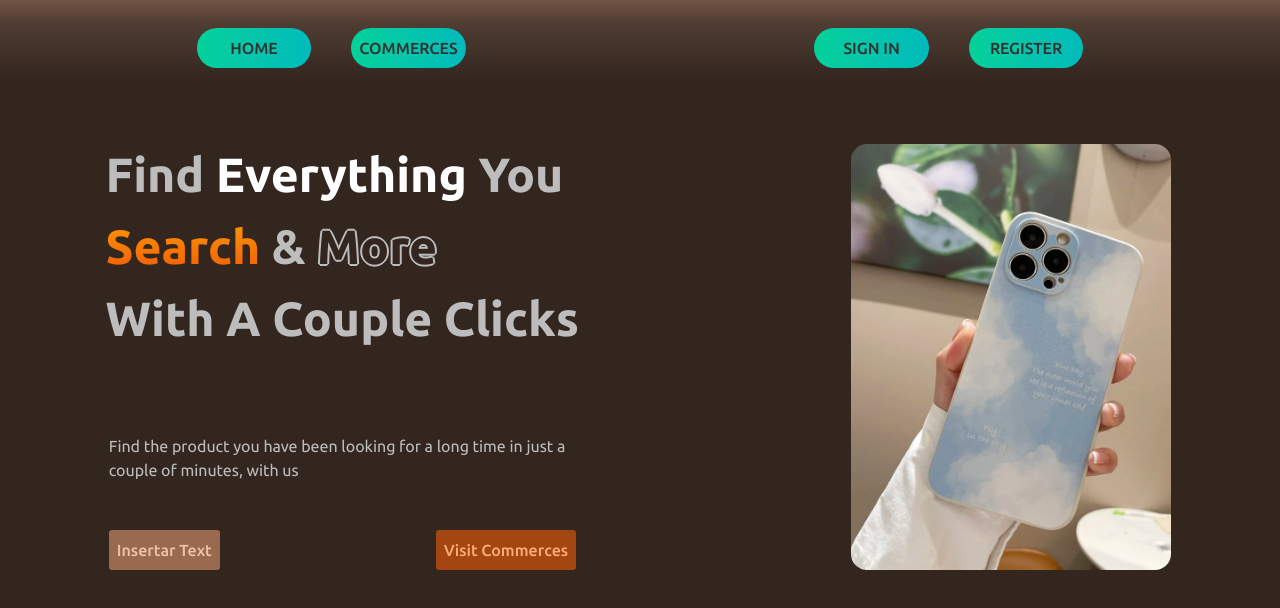
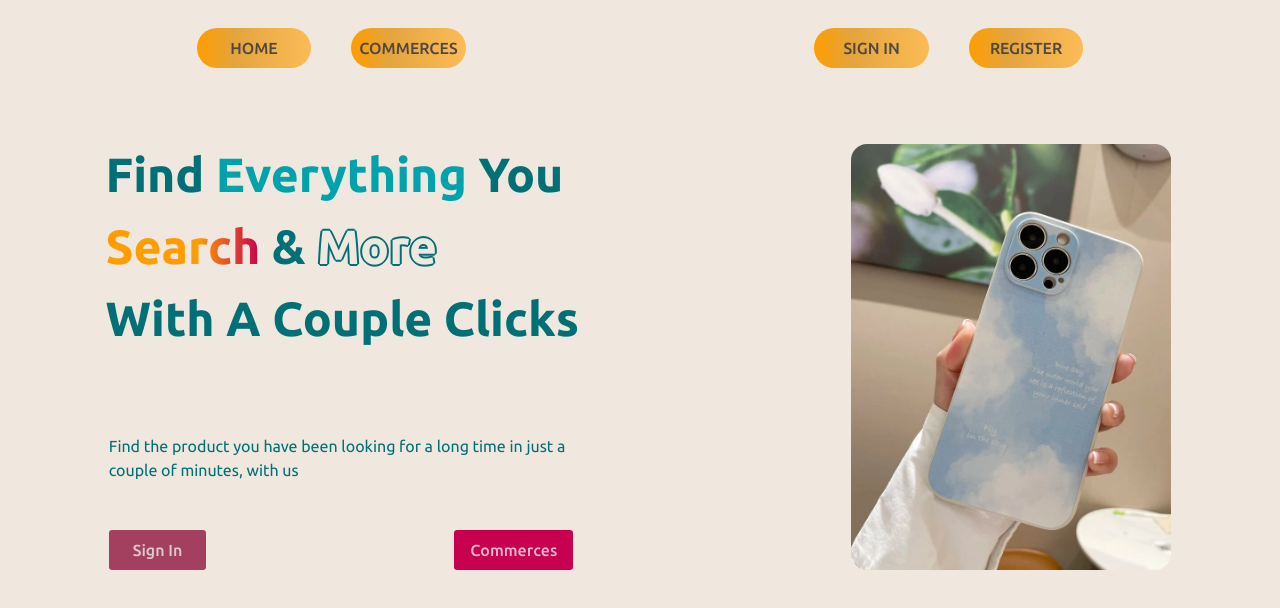
Before and after one commit to aperezmarquez/Web-for-commerces-React-project-, a Next.js app in the folder web_comercios/: page / in a window 1280 px wide. Shown: the top 608 px of the page. Built offline with nearby package versions, Linux system fonts and the light colour scheme.

Commit message:
Cambio paleta de colores
Creadas variables para futuros cambios de color y cambiada la paleta del proyecto

```diff
--- a/web_comercios/app/layout.css
+++ b/web_comercios/app/layout.css
@@ -2,28 +2,28 @@ nav {
     padding-top: 1em;
     padding-left: 4em;
     padding-right: 4em;
-    background: linear-gradient(180deg, #715444 0%, #4f3c32 30%, #33261F 100%);
+    background-color: #F0E7DE;
 }
 
 .fondo {
-    background-color: #33261F;
+    background-color: #F0E7DE;
 }
 
 @property --myColor1 {
     syntax: '<color>';
-    initial-value: rgb(3, 209, 154);
+    initial-value: #FF9D00;
     inherits: false;
 }
 
 @property --myColor2 {
     syntax: '<color>';
-    initial-value: rgb(6, 202, 166);
+    initial-value: #e4a43c;
     inherits: false;
 }
 
 @property --myColor3 {
     syntax: '<color>';
-    initial-value: rgba(0,187,187,1);
+    initial-value: #fbbc57;
     inherits: false;
 }
 
@@ -38,14 +38,15 @@ nav {
 
     font-weight: 500;
 
-    color: rgb(49, 49, 49);
     transition: 0.5s;
+    color: #504740;
     background: linear-gradient(90deg, var(--myColor1) 0%, var(--myColor2) var(--porcentaje), var(--myColor3) 100%);
     transition: --myColor1 0.5s, --myColor2 0.5s, --myColor3 0.5s, --porcentaje 0.5s;
 }
 
 .seccion:hover {
-    --myColor1: rgba(0,187,187,1);
-    --myColor3: rgb(3, 209, 154);
-    --porcentaje: 68%;
+    color: #504740;
+    --myColor1: #00a3ab;
+    --myColor2: #35c3ca;
+    --myColor3: #5adee5;
 }
--- a/web_comercios/app/page.css
+++ b/web_comercios/app/page.css
@@ -1,51 +1,68 @@
+@property --textColor {
+    syntax: '<color>';
+    initial-value: #007076;
+    inherits: false;
+}
+
+@property --everythingColor {
+    syntax: '<color>';
+    initial-value: #00a3ab;
+    inherits: false;
+}
+
 .main-text {
     margin-top: 1.2em;
     margin-left: 2.2em;
-    color: #BDBDBD;
+    color: var(--textColor);
     font-size: 3em;
     font-weight: 700;
 }
 
 #everything {
-    color: white;
+    color: var(--everythingColor);
 }
 
 @property --colorHover1 {
     syntax: '<color>';
-    initial-value: rgb(255, 153, 0);
+    initial-value: #FF9D00;
     inherits: false;
 }
 
 @property --colorHover2 {
     syntax: '<color>';
-    initial-value: #f05d08;
+    initial-value: #ff9b05;
+    inherits: false;
+}
+
+@property --colorHover3 {
+    syntax: '<color>';
+    initial-value: #C7004F;
     inherits: false;
 }
 
 #search {
     --porcent: 0%;
-    transition: --colorHover1 1s, --colorHover2 1s;
-    background: linear-gradient(var(--colorHover1) 0%, var(--colorHover2) 100%);
+    transition: --colorHover1 1s, --colorHover3 1s;
+    background: linear-gradient(90deg, var(--colorHover1) 0%, var(--colorHover2) 60%, var(--colorHover3) 100%);
     -webkit-background-clip: text;
     -webkit-text-fill-color: transparent;
 }
 
 #search:hover {
-    --porcent: 50%;
-    --colorHover1: #f05d08;
-    --colorHover2: rgb(255, 153, 0);
+    --colorHover1: #C7004F;
+    --colorHover3: #FF9D00;
 }
 
 #more {
-    color: #33261F;
-    text-shadow: 2px 0 #BDBDBD, -2px 0 #BDBDBD, 0 2px #BDBDBD, 0 -2px #BDBDBD,
-    1px 1px #BDBDBD, -1px -1px #BDBDBD, 1px -1px #BDBDBD, -1px 1px #BDBDBD;
+    color: #F0E7DE;
+    text-shadow: 2px 0 var(--textColor), -2px 0 var(--textColor), 0 2px var(--textColor), 0 -2px var(--textColor),
+    1px 1px var(--textColor), -1px -1px var(--textColor), 1px -1px var(--textColor), -1px 1px var(--textColor);
 }
 
 .description {
     margin-top: 5em;
     margin-left: 6.8em;
-    color: #BDBDBD;
+    color: var(--textColor);
     font-weight: 400;
     word-break: break-word;
 }
@@ -83,26 +100,30 @@
 
 #textbutton {
     padding: 0.5em;
+    padding-left: 1.5em;
+    padding-right: 1.5em;
 
-    background-color: #996A4F;
+    background-color: #a33f5f;
     border-radius: 0.2em;
-    color: #efc2a8;
+    color: #dccad0;
 }
 
 #textbutton:hover {
-    color: #413027;
+    color: #52001a;
 }
 
 #commercesbutton {
     padding: 0.5em;
-    margin-left: 13.5em;
+    padding-left: 1em;
+    padding-right: 1em;
+    margin-left: 15.5em;
 
-    background-color: #A34610;
+    background-color: #c7004f;
     border-radius: 0.2em;
-    color: #ffac7b;
+    color: #f1b5cf;
 }
 
 #commercesbutton:hover {
-    box-shadow: 0 0 40px 5px #A34610;
-    color: #ffd8c2;
+    box-shadow: 0 0 40px 5px #C7004F;
+    color: #f9edf1;
 }
--- a/web_comercios/app/page.js
+++ b/web_comercios/app/page.js
@@ -14,8 +14,8 @@ export default function Home() {
         <p className='description'>Find the product you have been looking for a long time in just a
                                       <br></br>couple of minutes, with us</p>
         <div className='botonesCommerces flex justify-start'>
-          <Link id='textbutton' href='http://localhost:3000/sign-in' className='boton'>Insertar Text</Link>
-          <Link id='commercesbutton' href='http://localhost:3000/comercios' className='boton'>Visit Commerces</Link>
+          <Link id='textbutton' href='http://localhost:3000/sign-in' className='boton'>Sign In</Link>
+          <Link id='commercesbutton' href='http://localhost:3000/comercios' className='boton'>Commerces</Link>
         </div>
       </div>
       <div className='col-end-3'>
```
